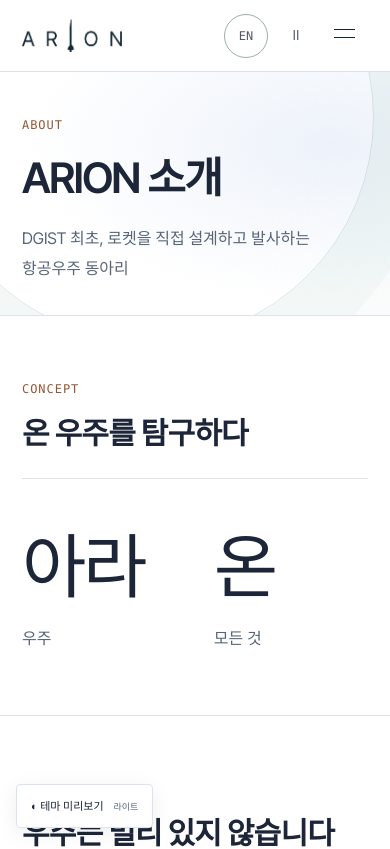
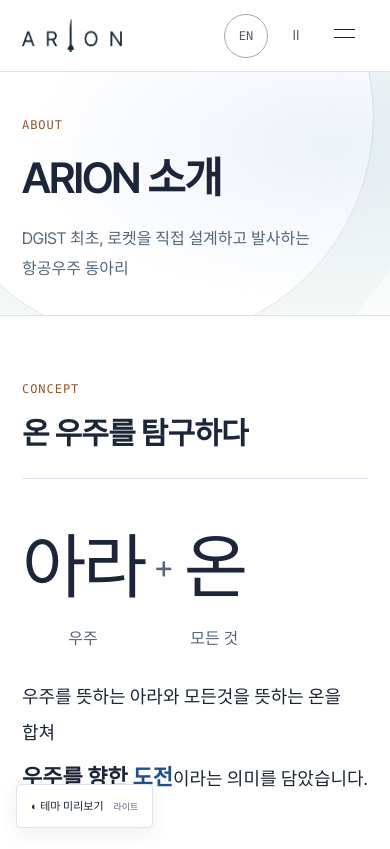
Before and after one commit to arionspacecraft/arion-website, a React (Vite) app: page /about in a window 390 px wide. Shown: the top 849 px of the page. Built offline with nearby package versions, Linux system fonts and the light colour scheme; a web font is replaced by a local one.

Commit message:
Refine ARION name explanation and typography

```diff
--- a/src/pages/About.tsx
+++ b/src/pages/About.tsx
@@ -5,7 +5,7 @@ import { activities, concept, history, vision } from '../content/about'
 import { usePageTitle } from '../lib/usePageTitle'
 
 export default function About() {
-  const { t } = useLanguage()
+  const { t, language } = useLanguage()
   usePageTitle('소개')
 
   return (
@@ -14,13 +14,29 @@ export default function About() {
 
       <Section eyebrow="Concept" title={concept.title}>
         <dl className="concept">
-          {concept.parts.map((part) => (
+          {concept.parts.map((part, index) => (
             <div key={part.word}>
-              <dt>{t(part.word)}</dt>
+              <dt>
+                {index > 0 && <span className="concept__plus" aria-hidden="true">+</span>}
+                {t(part.word)}
+              </dt>
               <dd>{t(part.meaning)}</dd>
             </div>
           ))}
         </dl>
+        <div className="concept-copy">
+          {language === 'ko' ? (
+            <>
+              <p>우주를 뜻하는 아라와 모든것을 뜻하는 온을 합쳐</p>
+              <p className="concept-copy__meaning"><strong>우주를 향한 <span className="concept-copy__accent">도전</span></strong><span className="concept-copy__suffix">이라는 의미를 담았습니다.</span></p>
+            </>
+          ) : (
+            <>
+              <p>By combining ARA, meaning the universe, with ON, meaning everything,</p>
+              <p className="concept-copy__meaning">we express our <strong><span className="concept-copy__accent">challenge</span> to reach space</strong>.</p>
+            </>
+          )}
+        </div>
       </Section>
 
       <Section eyebrow="Vision" title={vision.title}>
--- a/src/styles/base.css
+++ b/src/styles/base.css
@@ -142,9 +142,17 @@ img { max-width: 100%; display: block; }
 .numbered { counter-reset: item; }
 .numbered > li::before { counter-increment: item; content: counter(item, decimal-leading-zero); font: 12px var(--font-mono); color: #96a4ce; margin-bottom: 15px; }
 .tag-list { display: flex; flex-wrap: wrap; gap: 8px; margin-top: 10px; }
-.concept { display: flex; flex-wrap: wrap; gap: 70px; }
-.concept dt { font-size: 70px; letter-spacing: -.05em; }
+.concept { --concept-gap: clamp(40px, 7vw, 70px); display: flex; flex-wrap: wrap; gap: var(--concept-gap); }
+.concept > div { text-align: center; }
+.concept dt { position: relative; font-size: 70px; letter-spacing: -.05em; }
 .concept dd { color: var(--color-muted); }
+.concept__plus { position: absolute; left: calc(var(--concept-gap) / -2); top: 50%; transform: translate(-50%, -50%); color: var(--color-muted); font-size: 32px; line-height: 1; letter-spacing: 0; }
+.concept-copy { margin-top: 28px; color: var(--color-text); font-size: clamp(18px, 1.6vw, 20px); line-height: 2; }
+.concept-copy p + p { margin-top: 8px; }
+.concept-copy__meaning { font-size: clamp(22px, 2.4vw, 30px); line-height: 1.7; }
+.concept-copy strong { font-size: inherit; font-weight: 700; }
+.concept-copy__accent { color: var(--color-highlight); }
+.concept-copy__suffix { font-size: calc(1em - 3pt); }
 .timeline li { display: flex; gap: 36px; padding: 30px 0; border-top: 1px solid var(--color-border); }
 .timeline__date { flex: 0 0 100px; font-family: var(--font-mono); color: #a0acd2; }
 .prose { display: flex; flex-direction: column; gap: 24px; max-width: 68ch; margin-bottom: 50px; font-size: 18px; line-height: 1.95; color: #bbc0d0; }
```
Also changed, not shown: 1 other file (tests, documents, lock files or other folders).
